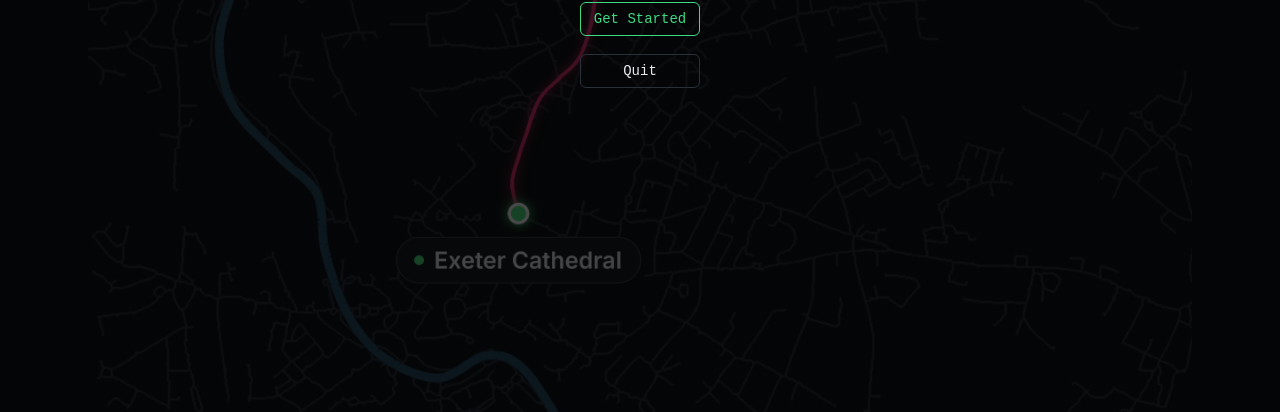
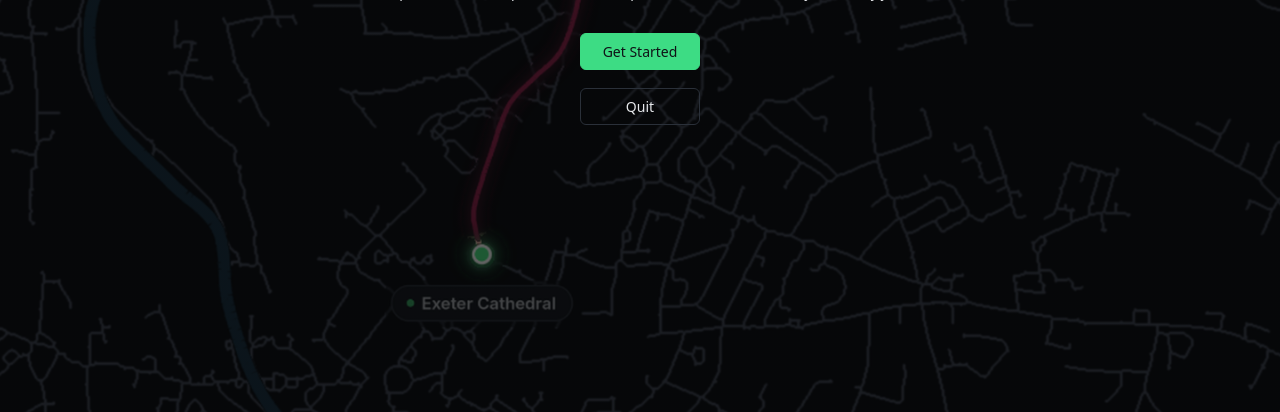
Before and after one commit to MattyP15/CA1-Algorithm-group-project, a plain HTML site: page ui/index.html in a window 1280 px wide. Shown: the part 388-800 px from the top of the page. Drawn offline with Linux system fonts and the light colour scheme.

Commit message:
make prettier

```diff
--- a/ui/css/style.css
+++ b/ui/css/style.css
@@ -35,26 +35,28 @@ body {
   justify-content: center;
   gap: 12px;
   text-align: center;
-  font-family: 'Courier New', Courier, monospace;
-  background-image: linear-gradient(rgba(0, 0, 0, 0.7), rgba(0, 0, 0, 0.7)),
-    url(../lib/images/exeter-welcome-page-map.png);
-  background-size: contain;
+  background-image: linear-gradient(rgba(0, 0, 0, 0.6), rgba(0, 0, 0, 0.6)),
+    url(../lib/images/exeter-map.png);
+  background-size: cover;
   background-repeat: no-repeat;
   background-position: center;
-
-  }
+  overflow: hidden;
+  transition: opacity 0.5s ease, transform 0.5s ease;;
+}
 
 #welcome-page h1 {
   font-size: 42px;
 }
 
 #welcome-page button {
+  flex-direction: column;
   width: 120px;
 }
 
 #welcome-btn {
+  background-color: var(--start);
   border-color: var(--start);
-  color: var(--start);
+  color: var(--bg);
 }
 
 #quit-btn:hover {
--- a/ui/index.html
+++ b/ui/index.html
@@ -11,10 +11,12 @@
 
 <body>
   <div id="welcome-page">
-    <h1> Exeter Route Planner</h1>
+    <h1>Exeter Route Planner</h1>
+    <p>Pick two points on the map and watch A* explore the streets of Exeter, junction by junction.</p>
     <button id="welcome-btn" type="button">Get Started</button>
     <button id="quit-btn" type="button">Quit</button>
   </div>
+</div>
   <aside id="sidebar">
     <header>
       <h1>Exeter Route Planner</h1>
@@ -104,7 +106,10 @@
   <!-- Order matters: Leaflet first, then our code that uses it -->
   <script src="lib/leaflet.js"></script>
   <script> document.getElementById("welcome-btn").onclick = () =>
-  document.getElementById("welcome-page").remove();
+    document.getElementById("welcome-page").remove();
+  </script>
+  <script> document.getElementById("quit-btn").onclick = () =>
+    window.pywebview.api.quit();
   </script>
   <script src="js/map.js"></script>
 
```
Also changed, not shown: ui/lib/images/exeter-map.png (added), ui/lib/images/exeter-welcome-page-map.png (deleted), 1 other file.
